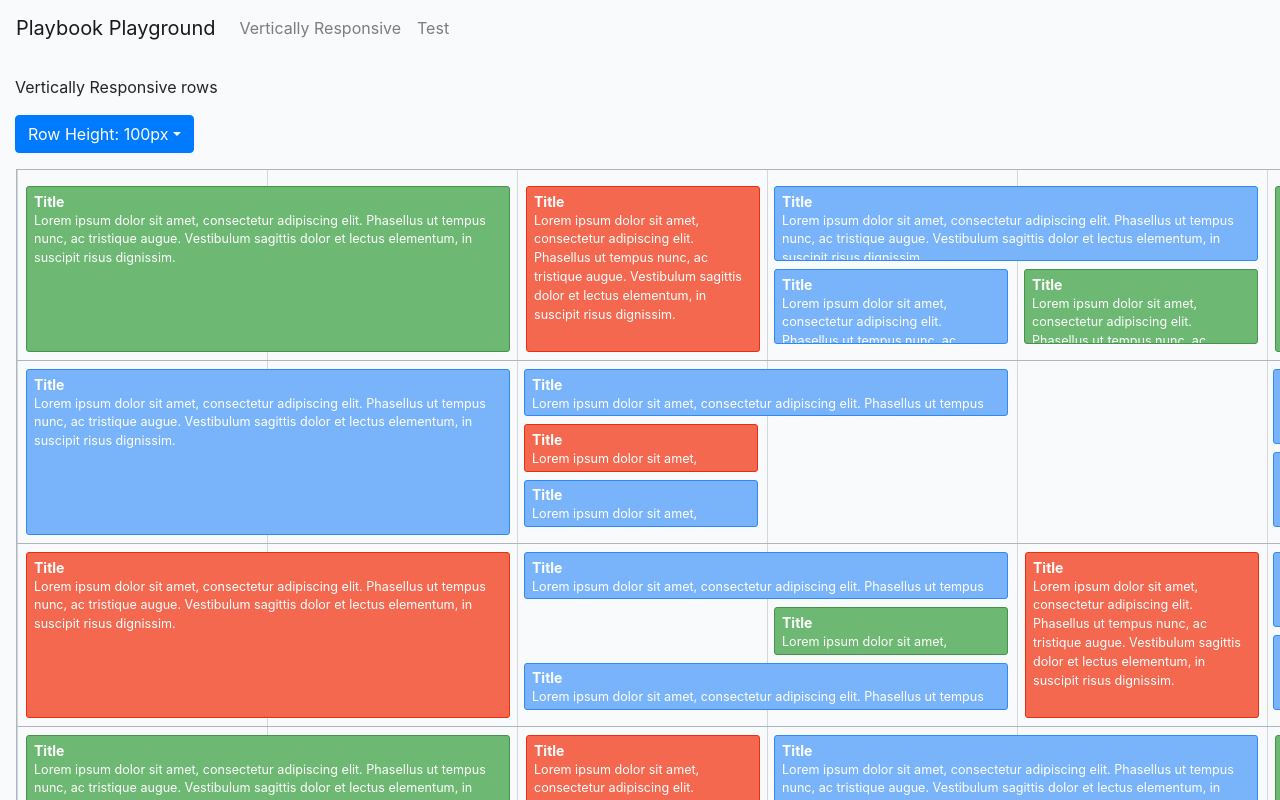
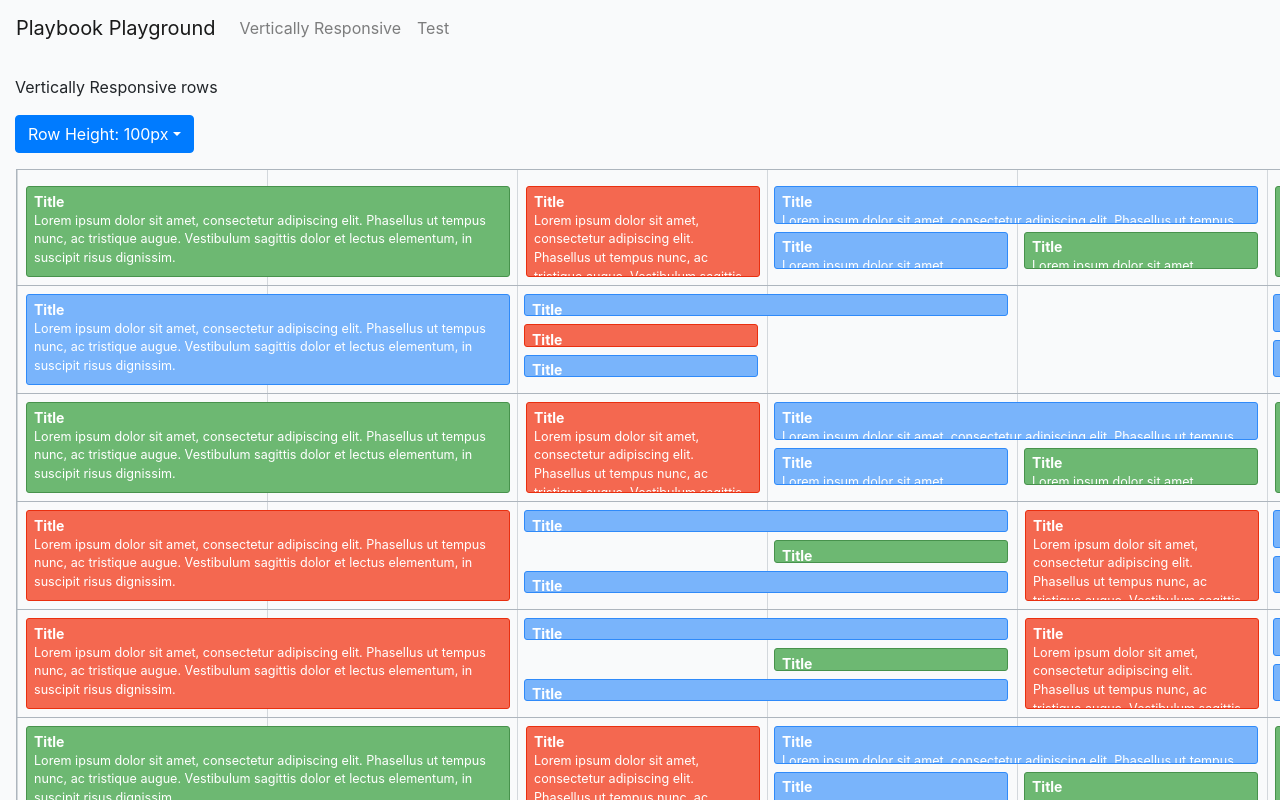
Before and after one commit to kaitlinmctigue/playbook-responsive-exp, a React (Create React App) app: page /playbook-responsive-exp/vertical in a window 1280 px wide. Shown: the top 800 px of the page. Built offline with nearby package versions, Linux system fonts and the light colour scheme.

Commit message:
row height changeable

```diff
--- a/src/EventsRow/EventsRow.js
+++ b/src/EventsRow/EventsRow.js
@@ -19,8 +19,13 @@ class EventsRow extends React.Component {
     }
 
     updateProps() {
-        // this.setState({rowHeight: this.props.height});
-        console.log(this.state.rowHeight);
+        console.log('EventsRow.state.rowSize = ' + this.state.rowHeight);
+        console.log('EventsRow.props.height = ' + this.props.height);
+        if(this.state.rowHeight != this.props.height) {
+            this.setState({rowHeight: this.props.height});
+            console.log('EventsRow.state.rowSize = ' + this.state.rowHeight);
+        }
+
     }
 
     render() {
--- a/src/RowsVerticallyResponsive/RowsVerticallyResponsive.js
+++ b/src/RowsVerticallyResponsive/RowsVerticallyResponsive.js
@@ -16,7 +16,7 @@ class RowsVerticallyResponsive extends React.Component {
         this.renderRows = this.renderRows.bind(this);
     }
 
-    renderRows(count) {
+    renderRows(count, height) {
         var rowType = 1;
         var rows = [];
 
@@ -33,6 +33,7 @@ class RowsVerticallyResponsive extends React.Component {
     changeRowSize(size) {
         console.log(size);
         this.setState({rowSize: size});
+        console.log('RowsVerticallyResponsive.state.rowSize = ' + this.state.rowSize);
     }
 
     render() {
@@ -46,14 +47,22 @@ class RowsVerticallyResponsive extends React.Component {
                         title={'Row Height: ' + this.state.rowSize + 'px'}
                         id="dropdown-menu"
                     >
-                        <Dropdown.Item onSelect={()=> this.changeRowSize(75)} eventKey="1">Small</Dropdown.Item>
+                        <Dropdown.Item onSelect={()=> this.changeRowSize(75)} eventKey="1">Small (75px)</Dropdown.Item>
                         <Dropdown.Item onSelect={()=> this.changeRowSize(100)} eventKey="2">Medium (100px)</Dropdown.Item>
-                        <Dropdown.Item onSelect={()=> this.changeRowSize(150)} eventKey="3">Large</Dropdown.Item>
+                        <Dropdown.Item onSelect={()=> this.changeRowSize(150)} eventKey="3">Large (150px)</Dropdown.Item>
+                        <Dropdown.Item onSelect={()=> this.changeRowSize(175)} eventKey="3">Extra Large (175px)</Dropdown.Item>
                     </DropdownButton>
                 </Container>
                 <div className={'schedule'}>
-                    {/*<EventsRow height={this.rowSize} type={1} />*/}
-                    {this.renderRows(25)}
+                    <EventsRow height={this.state.rowSize} type={1} />
+                    <EventsRow height={this.state.rowSize} type={2} />
+                    <EventsRow height={this.state.rowSize} type={1} />
+                    <EventsRow height={this.state.rowSize} type={3} />
+                    <EventsRow height={this.state.rowSize} type={3} />
+                    <EventsRow height={this.state.rowSize} type={1} />
+
+
+                    {/*{this.renderRows(25, this.state.rowSize)}*/}
                 </div>
             </div>
         );
```
